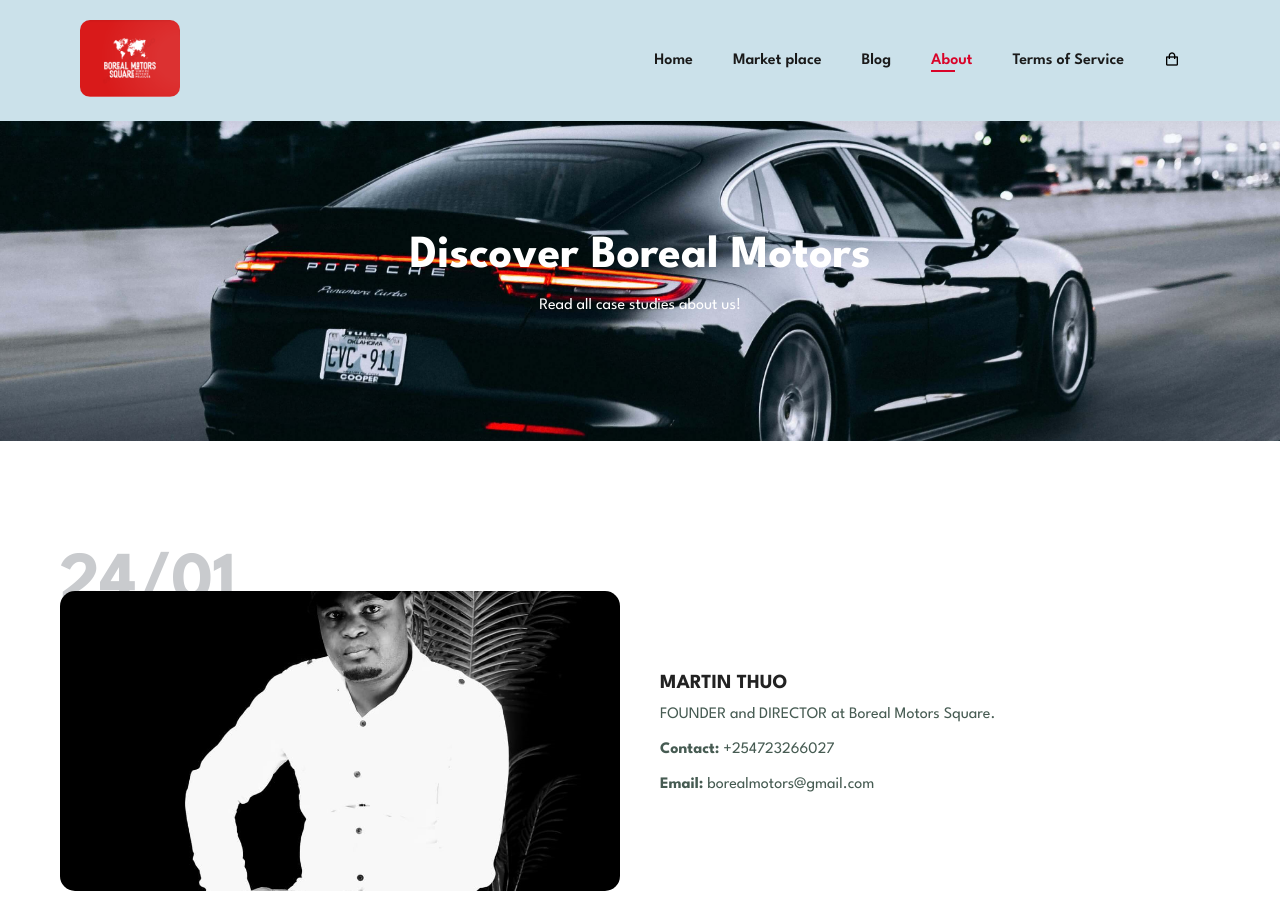
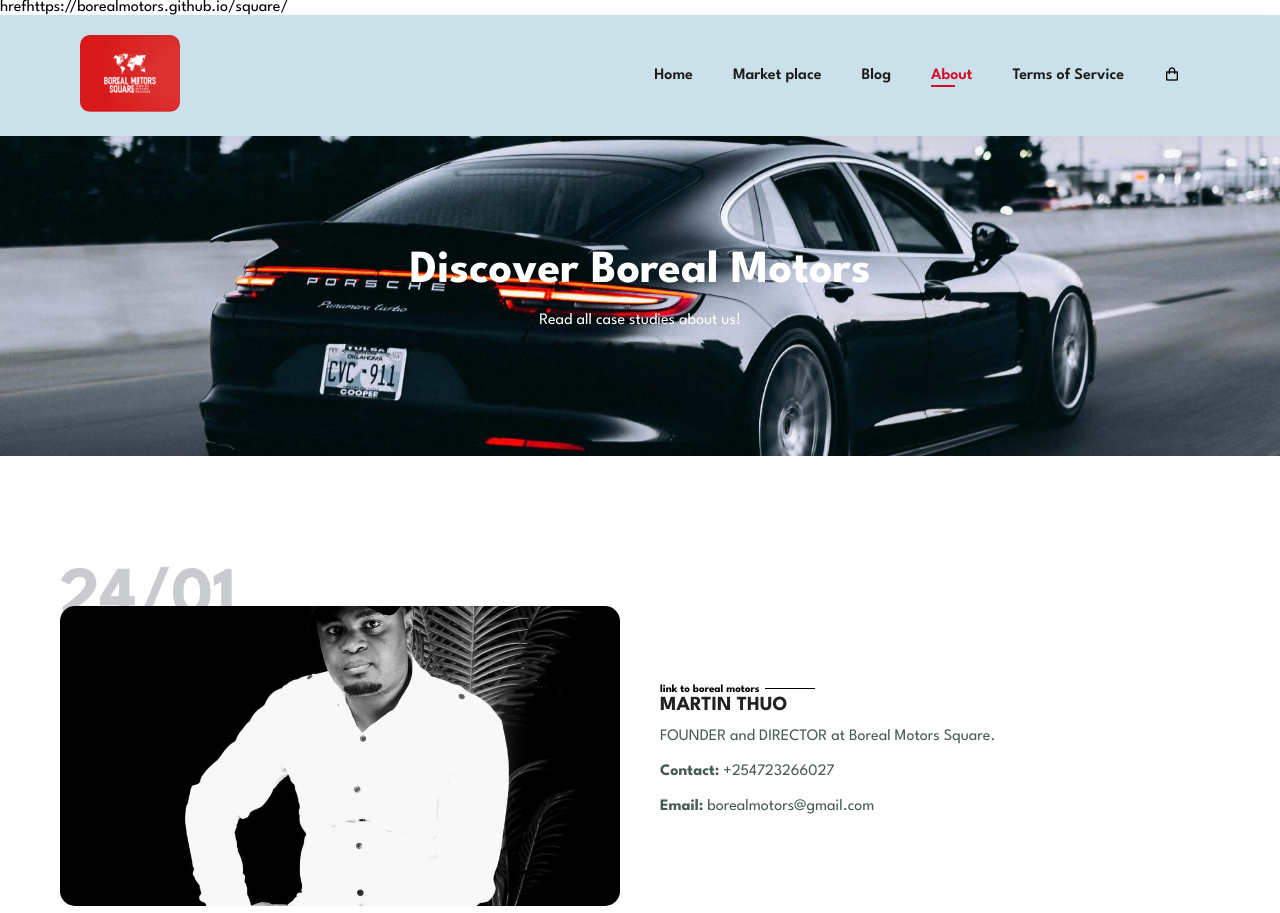
Before and after one commit to borealmotors/square, a plain HTML site: page about.html in a window 1280 px wide. Shown: the top 913 px of the page. Drawn offline with nearby package versions, Linux system fonts and the light colour scheme.

Commit message:
Add files via upload

```diff
--- a/about.html
+++ b/about.html
@@ -3,10 +3,11 @@
 <head>
   <meta charset="UTF-8">
   <meta name="viewport" content="width=device-width, initial-scale=1.0">
+  <a> hrefhttps://borealmotors.github.io/square/</a>
   <title>Boreal About page </title>
   <link rel="icon" href="images/icons8-world-map-50.png">
   <link rel="stylesheet" href="style.css">
-  <link href='https://unpkg.com/boxicons@2.1.4/css/boxicons.min.css' rel='stylesheet'>
+  <link  href="https://unpkg.com/boxicons@2.1.4/css/boxicons.min.css" rel='stylesheet'>
 </head>
 <body>
   <section id="header">
@@ -37,6 +38,7 @@
         <img src="images/blog/mg1.jpg" alt="" style="border-radius: 15px;">
       </div>
       <div class="blog-details">
+        <a href="https://borealmotors.github.io/square/">link to boreal motors</a>
         <h4>MARTIN THUO</h4>
         <p> FOUNDER and DIRECTOR at Boreal Motors Square.</p>
         <p> <strong>Contact:</strong> +254723266027</p>
```
